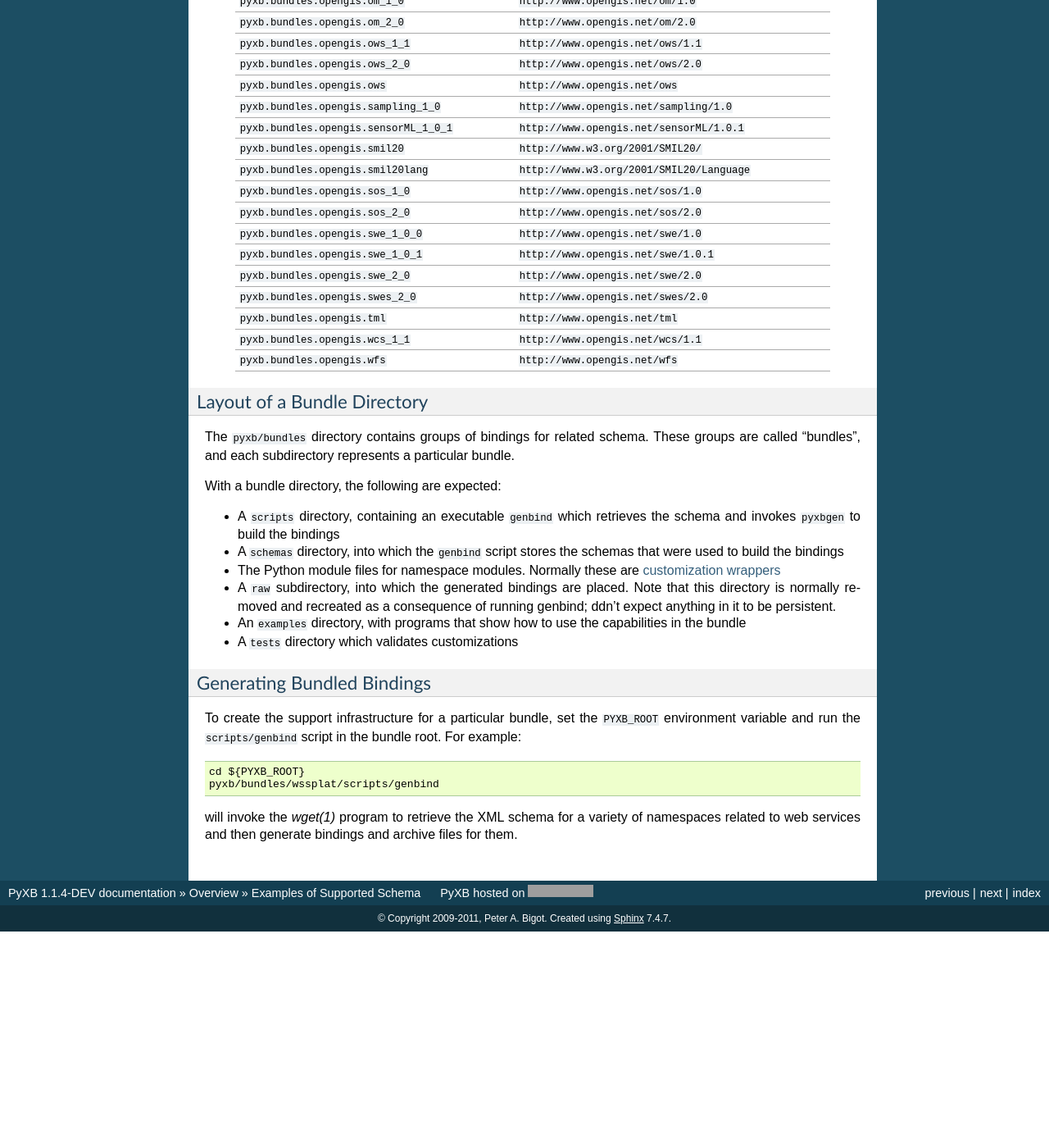
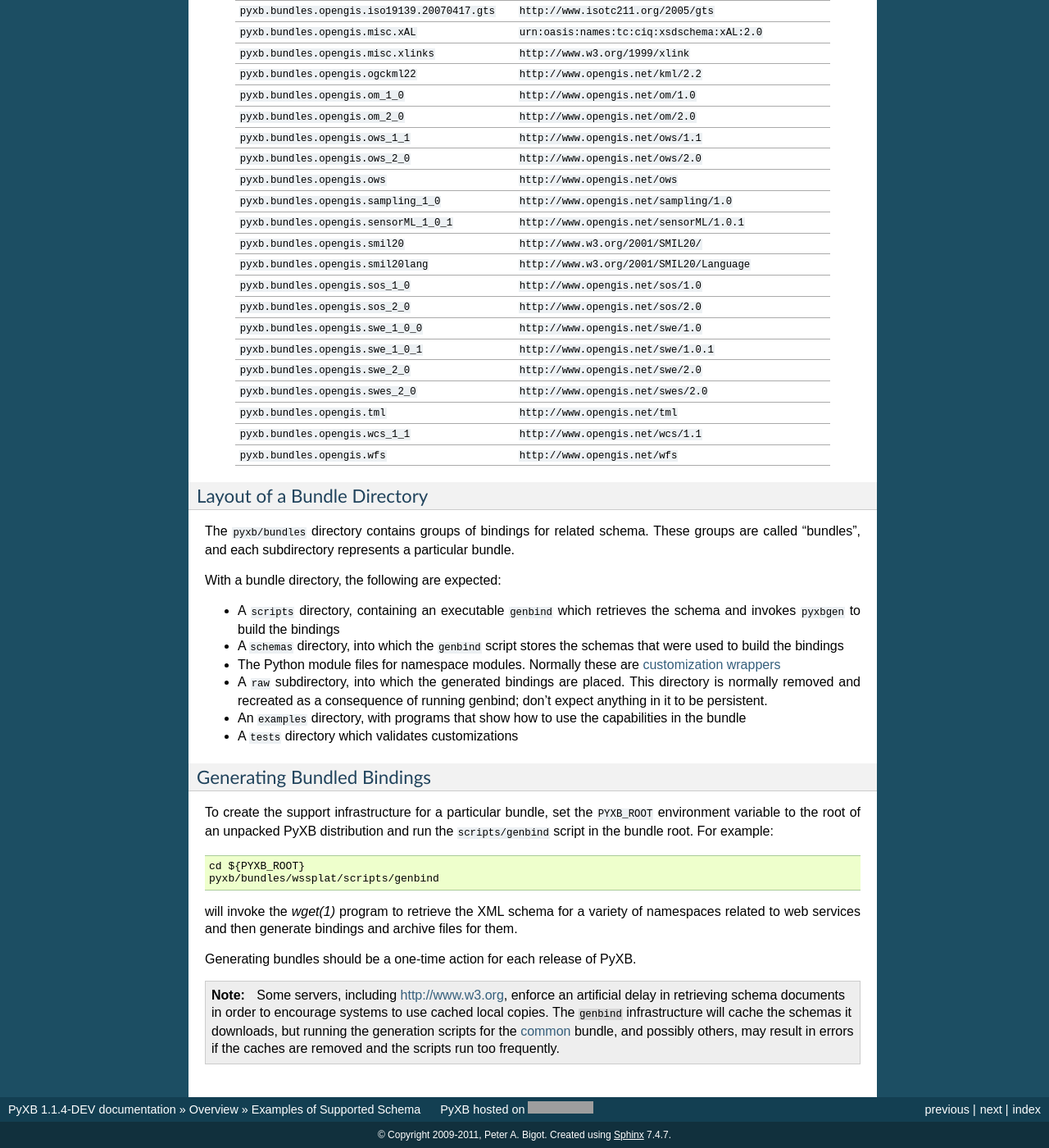
Before and after one commit to pabigot/pyxb, a Sphinx documentation site: the page built from doc/bundles.txt, in a window 1280 px wide and 1400 px high, scrolled down 2821 px. Shown: the whole window at 82% size. Built offline with Sphinx 7.4.7, drawn with Linux system fonts in a browser that asks for light colours; before the commit the page ends 3957 px from its top, so only the background shows below that; some of the changed text lies outside the part shown; grey boxes are pictures that could not be loaded.

Commit message:
trac/143: cleanup OpenGIS schema bundle
This commit just notes that the bundle will not be pre-populated in
distributions, and enhances the documentation on how to generate it.

```diff
--- a/doc/bundles.txt
+++ b/doc/bundles.txt
@@ -1,3 +1,5 @@
+.. _bundles:
+
 Examples of Supported Schema
 ============================
 
@@ -6,6 +8,10 @@
 generate and manage them yourself.  These bundles also demonstrate the
 complexity of schema that PyXB is prepared to handle.  Not all namespaces
 have been fully tested, but they are expected to function correctly.
+
+Although the generating scripts and infrastructure are part of PyXB proper,
+not all these bundles may have been pre-built in your PyXB distribution.
+See `Generating Bundled Bindings`_ for details on building these bundles.
 
 .. _bundle_common:
 
@@ -126,6 +132,10 @@
 namespace uses begin with an underscore, and should generally not be used in
 other contexts.
 
+This bundle is not populated in the distributed versions of PyXB because it
+requires some 168MB of space to hold the schemas, generated bindings, and
+archive files.
+
 .. PYXB_ARCHIVE_PATH=${PYXB_ROOT}/pyxb/bundles/opengis// ${PYXB_ROOT}/scripts/pyxbdump \
    | awk '$2~/pyxb.bundles.opengis/ { print $2, $1; }' \
    | sed \
@@ -221,9 +231,8 @@
   :ref:`customization wrappers <customized_bindings>`
 
 - A ``raw`` subdirectory, into which the generated bindings are placed.
-  Note that this directory is normally removed and recreated as a
-  consequence of running genbind; ddn't expect anything in it to be
-  persistent.
+  This directory is normally removed and recreated as a consequence of
+  running genbind; don't expect anything in it to be persistent.
 
 - An ``examples`` directory, with programs that show how to use the
   capabilities in the bundle
@@ -234,8 +243,9 @@
 ^^^^^^^^^^^^^^^^^^^^^^^^^^^
 
 To create the support infrastructure for a particular bundle, set the
-``PYXB_ROOT`` environment variable and run the ``scripts/genbind`` script in
-the bundle root.  For example::
+``PYXB_ROOT`` environment variable to the root of an unpacked PyXB
+distribution and run the ``scripts/genbind`` script in the bundle root.  For
+example::
 
   cd ${PYXB_ROOT}
   pyxb/bundles/wssplat/scripts/genbind
@@ -243,3 +253,14 @@
 will invoke the :manpage:`wget(1)` program to retrieve the XML schema for a
 variety of namespaces related to web services and then generate bindings and
 archive files for them.
+
+Generating bundles should be a one-time action for each release of PyXB.
+
+.. note::
+
+   Some servers, including http://www.w3.org, enforce an artificial delay in
+   retrieving schema documents in order to encourage systems to use cached
+   local copies.  The :file:`genbind` infrastructure will cache the schemas
+   it downloads, but running the generation scripts for the `common`_
+   bundle, and possibly others, may result in errors if the caches are
+   removed and the scripts run too frequently.
```
Also changed, not shown: other parts of doc/bundles.txt (+1 -1 lines), doc/userref_pyxbgen.txt (+6 -2 lines).
